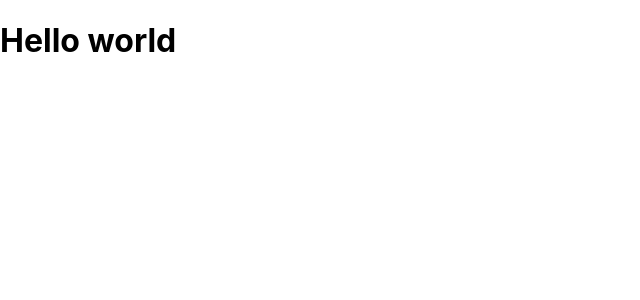
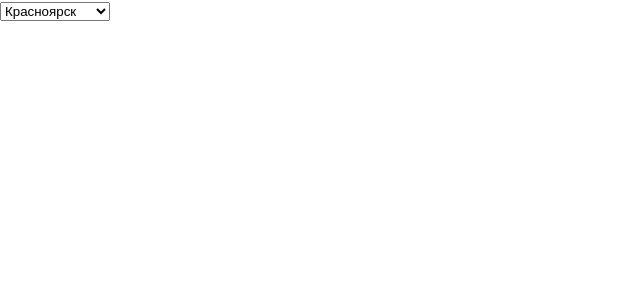
Before and after one commit to AntonM87/au_ru, a React (Create React App) app: page / in a window 1280 px wide. Shown: the top 300 px of the page, without its empty margins (0-640 px from the left). Built offline with nearby package versions, Linux system fonts and the light colour scheme.

Commit message:
замутил сортированный выпадающий список

```diff
--- a/src/App.js
+++ b/src/App.js
@@ -1,9 +1,47 @@
+import React, { useState, useEffect } from 'react';
+import Select from './Select/Select';
 import './App.css';
 
-function App() {
+function App(props) {
+
+  const { cities } = props
+
+  const filterPopulationArr = cities.filter(city => {
+    const population = city.population;
+    return population >= 5000 ? true : false;
+  })
+
+  const sortByMaxPopulationArr = filterPopulationArr.sort((prev, next) => {
+    return next.population - prev.population;
+  });
+
+  const maxPopulation = sortByMaxPopulationArr[0];
+
+  const sortByAlphabet = filterPopulationArr.sort((prev, next) => {
+    if (prev.city < next.city) {
+      return -1
+    } else if (prev.city > next.city) {
+      return 1;
+    } else {
+      return 0
+    }
+  });
+
+  const resArr = resConcatArr(maxPopulation, sortByAlphabet);
+
+  function resConcatArr(firstElem, array) {
+    let result = [];
+    result.push(firstElem);
+    array.forEach((val, i) => {
+      if (val === firstElem) return;
+      result.push(val);
+    })
+    return result;
+  };
+
   return (
-    <div>
-      <h1>Hello world</h1>
+    <div className='container'>
+      <Select resArr={resArr} />
     </div>
   );
 }
--- /dev/null
+++ b/src/OptionRow/OptionRow.js
@@ -0,0 +1,8 @@
+export default function OptionRow(props) {
+    const { city } = props;
+    const cityName = city.city;
+    const cityPopulation = city.population
+    return (
+        <option value={cityPopulation}>{cityName}</option>
+    )
+}
--- /dev/null
+++ b/src/Select/Select.js
@@ -0,0 +1,14 @@
+import OptionRow from "../OptionRow/OptionRow"
+export default function Select(props) {
+    const { resArr } = props;
+
+    return (
+        <select>
+            {
+                resArr.map(city => {
+                    return <OptionRow city={city} />
+                })
+            }
+        </select>
+    )
+}
--- /dev/null
+++ b/src/cities.json
@@ -0,0 +1,94 @@
+[
+    {
+        "city": "Артёмовск",
+        "population": "1688"
+    },
+    {
+        "city": "Ачинск",
+        "population": "105259"
+    },
+    {
+        "city": "Боготол",
+        "population": "19819"
+    },
+    {
+        "city": "Бородино",
+        "population": "16061"
+    },
+    {
+        "city": "Дивногорск",
+        "population": "29195"
+    },
+    {
+        "city": "Дудинка",
+        "population": "21015"
+    },
+    {
+        "city": "Енисейск",
+        "population": "17805"
+    },
+    {
+        "city": "Железногорск",
+        "population": "83857"
+    },
+    {
+        "city": "Заозёрный",
+        "population": "10286"
+    },
+    {
+        "city": "Зеленогорск",
+        "population": "61915"
+    },
+    {
+        "city": "Игарка",
+        "population": "4417"
+    },
+    {
+        "city": "Иланский",
+        "population": "14967"
+    },
+    {
+        "city": "Канск",
+        "population": "89111"
+    },
+    {
+        "city": "Кодинск",
+        "population": "15911"
+    },
+    {
+        "city": "Красноярск",
+        "population": "1095286"
+    },
+    {
+        "city": "Лесосибирск",
+        "population": "59525"
+    },
+    {
+        "city": "Минусинск",
+        "population": "68007"
+    },
+    {
+        "city": "Назарово",
+        "population": "49825"
+    },
+    {
+        "city": "Норильск",
+        "population": "179554"
+    },
+    {
+        "city": "Сосновоборск",
+        "population": "40614"
+    },
+    {
+        "city": "Ужур",
+        "population": "15563"
+    },
+    {
+        "city": "Уяр",
+        "population": "11981"
+    },
+    {
+        "city": "Шарыпово",
+        "population": "37136"
+    }
+]
--- a/src/index.js
+++ b/src/index.js
@@ -2,11 +2,11 @@ import React from 'react';
 import ReactDOM from 'react-dom';
 import './index.css';
 import App from './App';
-
+import cities from './cities.json';
 
 ReactDOM.render(
   <React.StrictMode>
-    <App />
+    <App cities={cities} />
   </React.StrictMode>,
   document.getElementById('root')
 );
```
